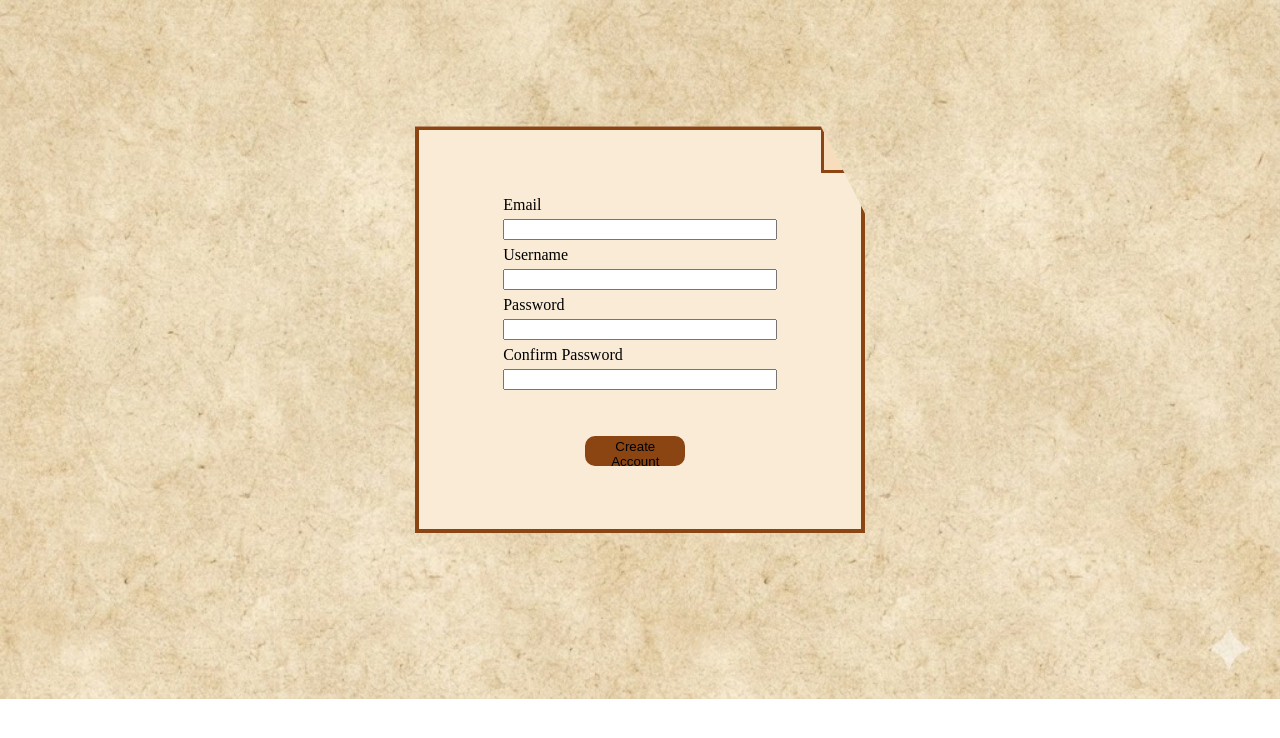
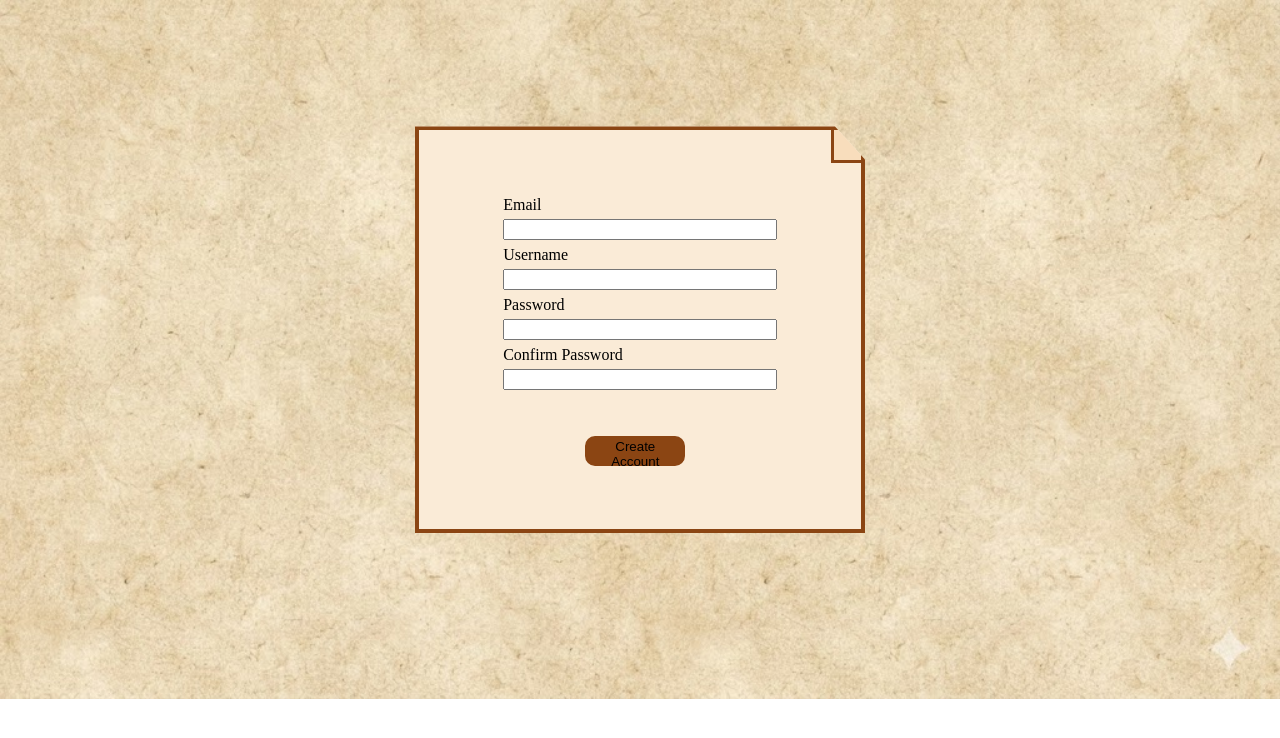
Before and after one commit to kingminor/RollCall-HackUSU-2026-Project-, a website built with Vite: page Frontend/create-account.html in a window 1280 px wide. Built offline with nearby package versions, Linux system fonts and the light colour scheme; some icons are missing.

```diff
--- a/Frontend/src/login.css
+++ b/Frontend/src/login.css
@@ -1,3 +1,8 @@
+@import url("./colors.css");
+:root {
+  --fold: 30px;
+  --fold-border: 3px;
+}
 body {
     background-image: url("./parchment.png");
     background-repeat: no-repeat;
@@ -18,18 +23,22 @@ body {
     flex-direction: column;
     overflow: hidden;
     background-color: antiquewhite;
-    clip-path: polygon(0 0, calc(100% - 44px) 0,  100% calc(100% - 320px), 100% 100%, 0 100%);
+    clip-path: polygon(0 0, calc(100% - var(--fold)) 0,  100% calc(var(--fold) + var(--fold-border)), 100% 100%, 0 100%);
 }
 .pageFold {
     position: absolute;
-    top: -20px;
-    right: -20px;
+    top: calc(-1 * var(--fold));
+    right: calc(-1 * var(--fold));
     width: 60px;
     height: 60px;
-    background-color: rgb(248, 221, 188);
+    background-color: var(--fold-shadow);
     transform: rotate(0deg);
     transform-origin: 100% 0%;
-    box-shadow: inset 3px 3px 0 saddlebrown, 0px 3px 0 saddlebrown;
+    box-shadow: inset var(--fold-border) var(--fold-border) 0 saddlebrown, 0px var(--fold-border) 0 saddlebrown;
+
+}
+.folded{
+    clip-path: polygon(0 0, calc(100% - var(--fold)) 0, 100% calc(var(--fold) + var(--fold-border)), 100% 100%, 0 100%);
 
 }
 svg {
```
